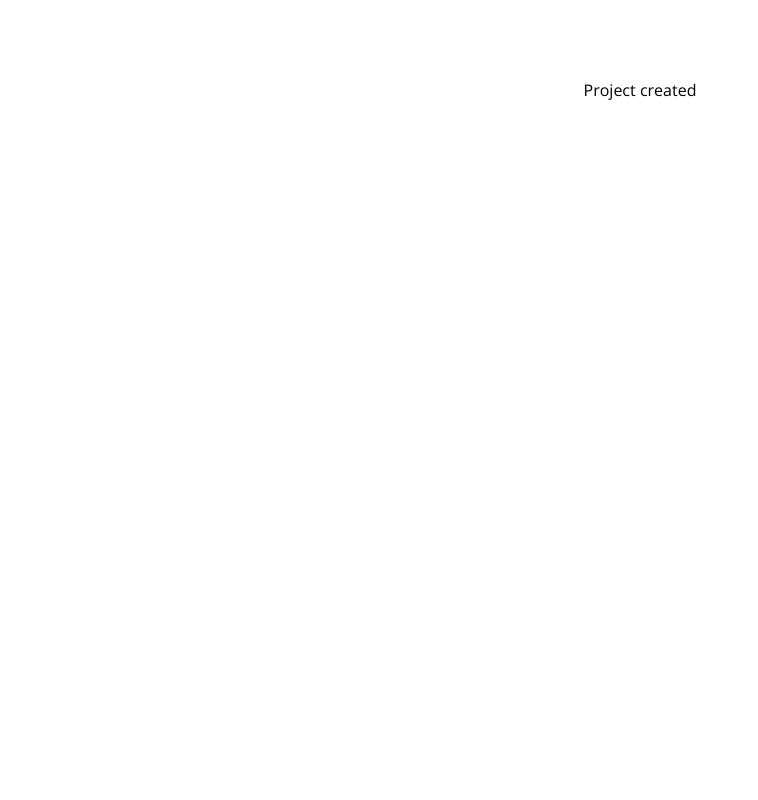
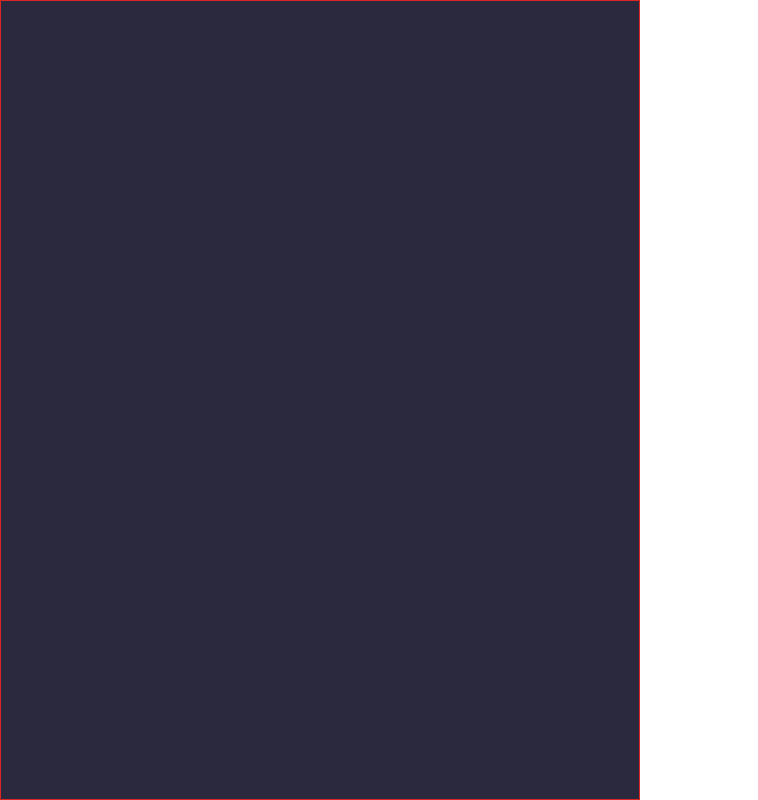
Before and after one commit to guvenfazli/Eventify, a Next.js app in the folder client/: page / in a window 1280 px wide. Shown: the whole page, without its empty margins (0-758 px from the left). Built offline with nearby package versions, Linux system fonts and the light colour scheme.

Commit message:
feat: Auth page created, starting to register

```diff
--- a/client/app/page.tsx
+++ b/client/app/page.tsx
@@ -1,7 +1,9 @@
+import AppSummary from "@/components/authenticationPage/appSummary";
+
 export default function Home() {
   return (
-    <div className="grid grid-rows-[20px_1fr_20px] items-center justify-items-center min-h-screen p-8 pb-20 gap-16 sm:p-20 font-[family-name:var(--font-geist-sans)]">
-      <p>Project created</p>
+    <div className="flex w-full items-start justify-start">
+      <AppSummary />
     </div>
   );
 }
--- /dev/null
+++ b/client/components/authenticationPage/appSummary.tsx
@@ -0,0 +1,7 @@
+export default function AppSummary(){
+  return (
+    <div className="flex flex-col justify-start items-start border border-red-600 w-1/2 h-screen bg-[#2B293D]">
+
+    </div>
+  )
+}
```
